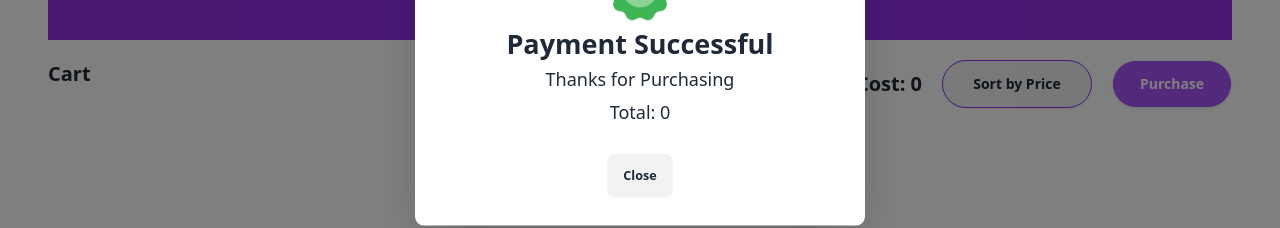
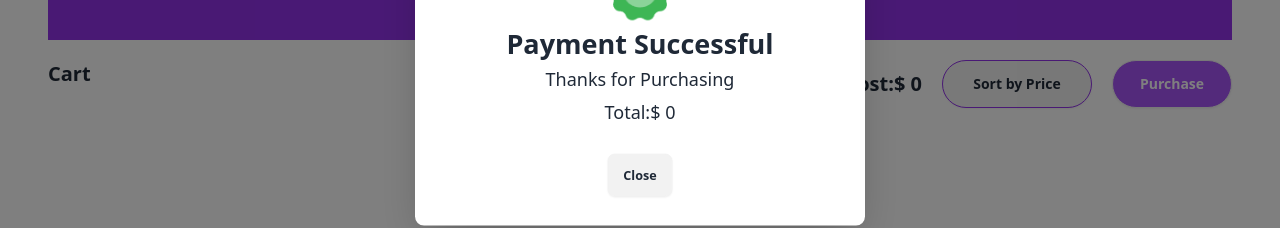
Before and after one commit to theatiq/the-gadget-heaven, a React (Vite) app: page /dashboard/cart in a window 1280 px wide. Both pictures are taken after a click on the button "Purchase". Shown: the part 322-550 px from the top of the page. Built offline with nearby package versions, Linux system fonts and the light colour scheme.

Commit message:
Error Page added

```diff
--- a/src/pages/Carts.jsx
+++ b/src/pages/Carts.jsx
@@ -29,6 +29,7 @@ const Carts = () => {
     const sortedCart = [...gadgets].sort((a, b) => b.price - a.price);
     setGadgets(sortedCart);
   };
+  console.log("Cart List: ", gadgets.length)
 
   return (
     <div>
@@ -44,7 +45,7 @@ const Carts = () => {
           <h3 className="text-3xl font-bold">Payment Successful</h3>
           <p className="text-xl">Thanks for Purchasing</p>
           <p className="text-xl">
-            Total:{" "}
+            Total:${" "}
             {gadgets.reduce((a, b) => {
               return a + b.price;
             }, 0)}{" "}
@@ -60,7 +61,7 @@ const Carts = () => {
         <h1 className="text-xl font-bold">Cart</h1>
         <div className="flex justify-between items-center gap-5">
           <p className="text-xl font-bold">
-            Total Cost:{" "}
+            Total Cost:${" "}
             {gadgets.reduce((a, b) => {
               return a + b.price;
             }, 0)}{" "}
--- /dev/null
+++ b/src/pages/ErrorPage.jsx
@@ -0,0 +1,21 @@
+import React from "react";
+import { useNavigate } from "react-router-dom";
+
+const ErrorPage = () => {
+  const navigate = useNavigate();
+  const handleBack = () => {
+    navigate(-1);
+  };
+  return (
+    <div>
+      <h1 className="text-6xl text-center font-bold text-purple-600">
+        Data Not found
+      </h1>
+      <button onClick={handleBack} className="btn btn-secondary">
+        Go Back
+      </button>
+    </div>
+  );
+};
+
+export default ErrorPage;
--- a/src/pages/Wishlist.jsx
+++ b/src/pages/Wishlist.jsx
@@ -14,7 +14,7 @@ const Wishlist = () => {
     const wish = getAllWishes();
     setGadgets(wish);
   };
-
+console.log("Wishlist: ", gadgets.length)
   return (
     <div>
       <div className="flex justify-between my-5">
--- a/src/routes/Router.jsx
+++ b/src/routes/Router.jsx
@@ -9,6 +9,7 @@ import AllGadgets from "../components/AllGadgets";
 import GadgetDetails from "../pages/GadgetDetails";
 import Cart from "../pages/Carts";
 import Wishlist from "../pages/Wishlist";
+import ErrorPage from "../pages/ErrorPage";
 
 const routes = createBrowserRouter([
   {
@@ -64,6 +65,10 @@ const routes = createBrowserRouter([
         element: <GadgetDetails></GadgetDetails>,
         loader: () => fetch("../gadgets.json"),
       },
+      {
+        path: "*",
+        element: <ErrorPage></ErrorPage>
+      },
     ],
   },
 ]);
```
